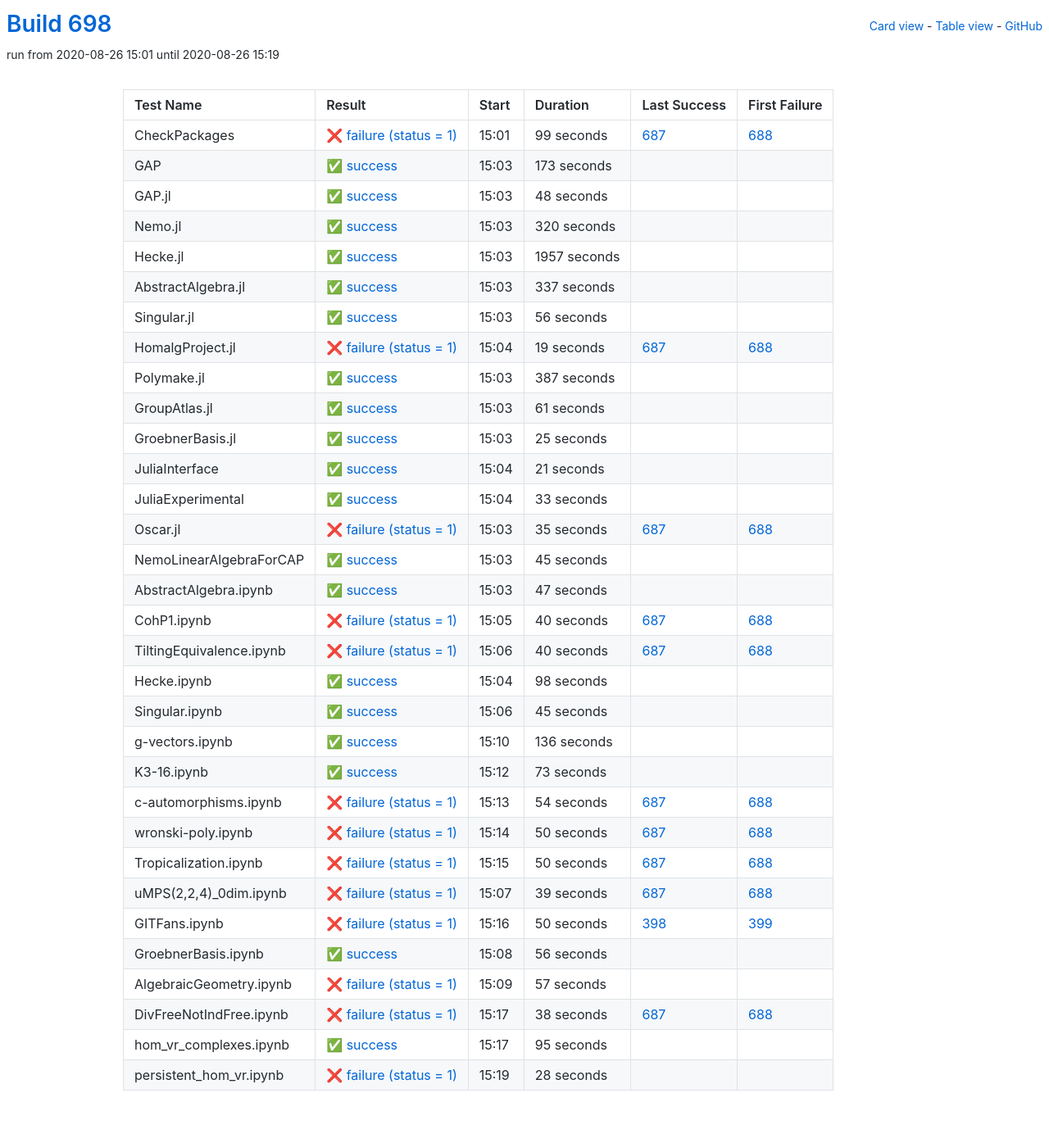
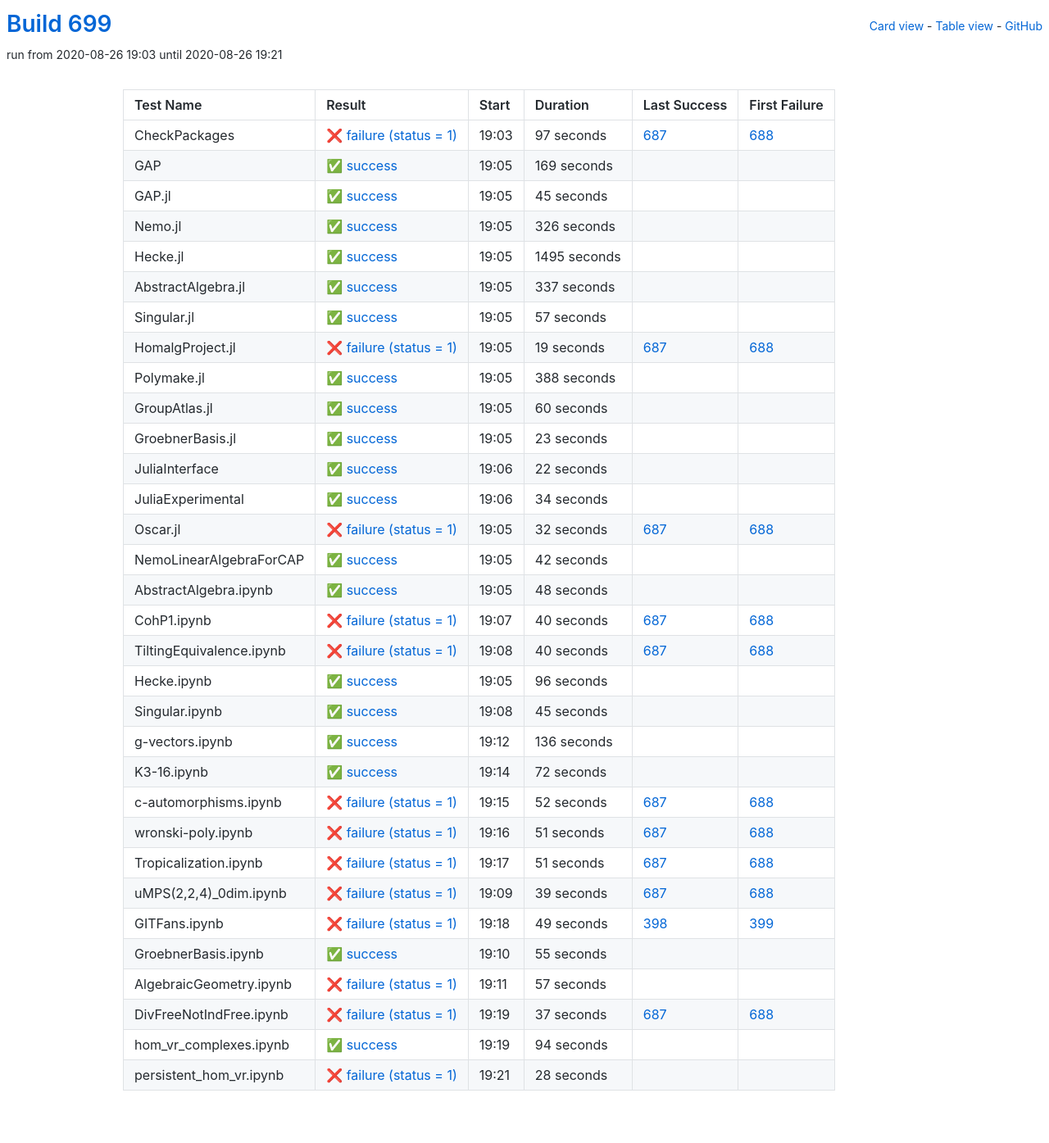
Before and after one commit to oscar-system/oscar-ci-status-stable, a Jekyll site: the page built from table.html, in a window 1280 px wide. Shown: the whole page at 82% size. Built offline with Jekyll 4.4.1, drawn with Linux system fonts in a browser that asks for light colours.

Commit message:
Build #699

```diff
--- a/_data/ci.yml
+++ b/_data/ci.yml
@@ -1,6 +1,6 @@
 ---
-build: 698
-build_url: https://oscarci.mathematik.uni-kl.de/job/oscar-stable/698/
+build: 699
+build_url: https://oscarci.mathematik.uni-kl.de/job/oscar-stable/699/
 job: oscar-stable
 organization: oscar-system
 repo: oscar-ci-status-stable
@@ -8,68 +8,68 @@ repourl: https://github.com/oscar-system/oscar-ci-status-stable
 tests:
 - name: CheckPackages
   id: checkpackages
-  log: https://oscarci.mathematik.uni-kl.de/job/oscar-stable/698/artifact/logs/build-698/CheckPackages.log
-  start: 2020-08-26 15:01
+  log: https://oscarci.mathematik.uni-kl.de/job/oscar-stable/699/artifact/logs/build-699/CheckPackages.log
+  start: 2020-08-26 19:03
   success: false
   exitcode: 1
   status: failure
-  duration: 99
+  duration: 97
   last_success: 687
   last_success_url: https://oscarci.mathematik.uni-kl.de/job/oscar-stable/687/
   first_failure: 688
   first_failure_url: https://oscarci.mathematik.uni-kl.de/job/oscar-stable/688/
 - name: GAP
   id: gap
-  log: https://oscarci.mathematik.uni-kl.de/job/oscar-stable/698/artifact/logs/build-698/GAP.log
-  start: 2020-08-26 15:03
+  log: https://oscarci.mathematik.uni-kl.de/job/oscar-stable/699/artifact/logs/build-699/GAP.log
+  start: 2020-08-26 19:05
   success: true
   exitcode: 0
   status: success
-  duration: 173
+  duration: 169
   last_success: false
   last_success_url:
   first_failure: false
   first_failure_url:
 - name: GAP.jl
   id: gap-jl
-  log: https://oscarci.mathematik.uni-kl.de/job/oscar-stable/698/artifact/logs/build-698/GAP.jl.log
-  start: 2020-08-26 15:03
+  log: https://oscarci.mathematik.uni-kl.de/job/oscar-stable/699/artifact/logs/build-699/GAP.jl.log
+  start: 2020-08-26 19:05
   success: true
   exitcode: 0
   status: success
-  duration: 48
+  duration: 45
   last_success: false
   last_success_url:
   first_failure: false
   first_failure_url:
 - name: Nemo.jl
   id: nemo-jl
-  log: https://oscarci.mathematik.uni-kl.de/job/oscar-stable/698/artifact/logs/build-698/Nemo.jl.log
-  start: 2020-08-26 15:03
+  log: https://oscarci.mathematik.uni-kl.de/job/oscar-stable/699/artifact/logs/build-699/Nemo.jl.log
+  start: 2020-08-26 19:05
   success: true
   exitcode: 0
   status: success
-  duration: 320
+  duration: 326
   last_success: false
   last_success_url:
   first_failure: false
   first_failure_url:
 - name: Hecke.jl
   id: hecke-jl
-  log: https://oscarci.mathematik.uni-kl.de/job/oscar-stable/698/artifact/logs/build-698/Hecke.jl.log
-  start: 2020-08-26 15:03
+  log: https://oscarci.mathematik.uni-kl.de/job/oscar-stable/699/artifact/logs/build-699/Hecke.jl.log
+  start: 2020-08-26 19:05
   success: true
   exitcode: 0
   status: success
-  duration: 1957
+  duration: 1495
   last_success: false
   last_success_url:
   first_failure: false
   first_failure_url:
 - name: AbstractAlgebra.jl
   id: abstractalgebra-jl
-  log: https://oscarci.mathematik.uni-kl.de/job/oscar-stable/698/artifact/logs/build-698/AbstractAlgebra.jl.log
-  start: 2020-08-26 15:03
+  log: https://oscarci.mathematik.uni-kl.de/job/oscar-stable/699/artifact/logs/build-699/AbstractAlgebra.jl.log
+  start: 2020-08-26 19:05
   success: true
   exitcode: 0
   status: success
@@ -80,20 +80,20 @@ tests:
   first_failure_url:
 - name: Singular.jl
   id: singular-jl
-  log: https://oscarci.mathematik.uni-kl.de/job/oscar-stable/698/artifact/logs/build-698/Singular.jl.log
-  start: 2020-08-26 15:03
+  log: https://oscarci.mathematik.uni-kl.de/job/oscar-stable/699/artifact/logs/build-699/Singular.jl.log
+  start: 2020-08-26 19:05
   success: true
   exitcode: 0
   status: success
-  duration: 56
+  duration: 57
   last_success: false
   last_success_url:
   first_failure: false
   first_failure_url:
 - name: HomalgProject.jl
   id: homalgproject-jl
-  log: https://oscarci.mathematik.uni-kl.de/job/oscar-stable/698/artifact/logs/build-698/HomalgProject.jl.log
-  start: 2020-08-26 15:04
+  log: https://oscarci.mathematik.uni-kl.de/job/oscar-stable/699/artifact/logs/build-699/HomalgProject.jl.log
+  start: 2020-08-26 19:05
   success: false
   exitcode: 1
   status: failure
@@ -104,104 +104,104 @@ tests:
   first_failure_url: https://oscarci.mathematik.uni-kl.de/job/oscar-stable/688/
 - name: Polymake.jl
   id: polymake-jl
-  log: https://oscarci.mathematik.uni-kl.de/job/oscar-stable/698/artifact/logs/build-698/Polymake.jl.log
-  start: 2020-08-26 15:03
+  log: https://oscarci.mathematik.uni-kl.de/job/oscar-stable/699/artifact/logs/build-699/Polymake.jl.log
+  start: 2020-08-26 19:05
   success: true
   exitcode: 0
   status: success
-  duration: 387
+  duration: 388
   last_success: false
   last_success_url:
   first_failure: false
   first_failure_url:
 - name: GroupAtlas.jl
   id: groupatlas-jl
-  log: https://oscarci.mathematik.uni-kl.de/job/oscar-stable/698/artifact/logs/build-698/GroupAtlas.jl.log
-  start: 2020-08-26 15:03
+  log: https://oscarci.mathematik.uni-kl.de/job/oscar-stable/699/artifact/logs/build-699/GroupAtlas.jl.log
+  start: 2020-08-26 19:05
   success: true
   exitcode: 0
   status: success
-  duration: 61
+  duration: 60
   last_success: false
   last_success_url:
   first_failure: false
   first_failure_url:
 - name: GroebnerBasis.jl
   id: groebnerbasis-jl
-  log: https://oscarci.mathematik.uni-kl.de/job/oscar-stable/698/artifact/logs/build-698/GroebnerBasis.jl.log
-  start: 2020-08-26 15:03
+  log: https://oscarci.mathematik.uni-kl.de/job/oscar-stable/699/artifact/logs/build-699/GroebnerBasis.jl.log
+  start: 2020-08-26 19:05
   success: true
   exitcode: 0
   status: success
-  duration: 25
+  duration: 23
   last_success: false
   last_success_url:
   first_failure: false
   first_failure_url:
 - name: JuliaInterface
   id: juliainterface
-  log: https://oscarci.mathematik.uni-kl.de/job/oscar-stable/698/artifact/logs/build-698/JuliaInterface.log
-  start: 2020-08-26 15:04
+  log: https://oscarci.mathematik.uni-kl.de/job/oscar-stable/699/artifact/logs/build-699/JuliaInterface.log
+  start: 2020-08-26 19:06
   success: true
   exitcode: 0
   status: success
-  duration: 21
+  duration: 22
   last_success: false
   last_success_url:
   first_failure: false
   first_failure_url:
 - name: JuliaExperimental
   id: juliaexperimental
-  log: https://oscarci.mathematik.uni-kl.de/job/oscar-stable/698/artifact/logs/build-698/JuliaExperimental.log
-  start: 2020-08-26 15:04
+  log: https://oscarci.mathematik.uni-kl.de/job/oscar-stable/699/artifact/logs/build-699/JuliaExperimental.log
+  start: 2020-08-26 19:06
   success: true
   exitcode: 0
   status: success
-  duration: 33
+  duration: 34
   last_success: false
   last_success_url:
   first_failure: false
   first_failure_url:
 - name: Oscar.jl
   id: oscar-jl
-  log: https://oscarci.mathematik.uni-kl.de/job/oscar-stable/698/artifact/logs/build-698/Oscar.jl.log
-  start: 2020-08-26 15:03
+  log: https://oscarci.mathematik.uni-kl.de/job/oscar-stable/699/artifact/logs/build-699/Oscar.jl.log
+  start: 2020-08-26 19:05
   success: false
   exitcode: 1
   status: failure
-  duration: 35
+  duration: 32
   last_success: 687
   last_success_url: https://oscarci.mathematik.uni-kl.de/job/oscar-stable/687/
   first_failure: 688
   first_failure_url: https://oscarci.mathematik.uni-kl.de/job/oscar-stable/688/
 - name: NemoLinearAlgebraForCAP
   id: nemolinearalgebraforcap
-  log: https://oscarci.mathematik.uni-kl.de/job/oscar-stable/698/artifact/logs/build-698/NemoLinearAlgebraForCAP.log
-  start: 2020-08-26 15:03
+  log: https://oscarci.mathematik.uni-kl.de/job/oscar-stable/699/artifact/logs/build-699/NemoLinearAlgebraForCAP.log
+  start: 2020-08-26 19:05
   success: true
   exitcode: 0
   status: success
-  duration: 45
+  duration: 42
   last_success: false
   last_success_url:
   first_failure: false
   first_failure_url:
 - name: AbstractAlgebra.ipynb
   id: abstractalgebra-ipynb
-  log: https://oscarci.mathematik.uni-kl.de/job/oscar-stable/698/artifact/logs/build-698/AbstractAlgebra.ipynb.log
-  start: 2020-08-26 15:03
+  log: https://oscarci.mathematik.uni-kl.de/job/oscar-stable/699/artifact/logs/build-699/AbstractAlgebra.ipynb.log
+  start: 2020-08-26 19:05
   success: true
   exitcode: 0
   status: success
-  duration: 47
+  duration: 48
   last_success: false
   last_success_url:
   first_failure: false
   first_failure_url:
 - name: CohP1.ipynb
   id: cohp1-ipynb
-  log: https://oscarci.mathematik.uni-kl.de/job/oscar-stable/698/artifact/logs/build-698/CohP1.ipynb.log
-  start: 2020-08-26 15:05
+  log: https://oscarci.mathematik.uni-kl.de/job/oscar-stable/699/artifact/logs/build-699/CohP1.ipynb.log
+  start: 2020-08-26 19:07
   success: false
   exitcode: 1
   status: failure
@@ -212,8 +212,8 @@ tests:
   first_failure_url: https://oscarci.mathematik.uni-kl.de/job/oscar-stable/688/
 - name: TiltingEquivalence.ipynb
   id: tiltingequivalence-ipynb
-  log: https://oscarci.mathematik.uni-kl.de/job/oscar-stable/698/artifact/logs/build-698/TiltingEquivalence.ipynb.log
-  start: 2020-08-26 15:06
+  log: https://oscarci.mathematik.uni-kl.de/job/oscar-stable/699/artifact/logs/build-699/TiltingEquivalence.ipynb.log
+  start: 2020-08-26 19:08
   success: false
   exitcode: 1
   status: failure
@@ -224,20 +224,20 @@ tests:
   first_failure_url: https://oscarci.mathematik.uni-kl.de/job/oscar-stable/688/
 - name: Hecke.ipynb
   id: hecke-ipynb
-  log: https://oscarci.mathematik.uni-kl.de/job/oscar-stable/698/artifact/logs/build-698/Hecke.ipynb.log
-  start: 2020-08-26 15:04
+  log: https://oscarci.mathematik.uni-kl.de/job/oscar-stable/699/artifact/logs/build-699/Hecke.ipynb.log
+  start: 2020-08-26 19:05
   success: true
   exitcode: 0
   status: success
-  duration: 98
+  duration: 96
   last_success: false
   last_success_url:
   first_failure: false
   first_failure_url:
 - name: Singular.ipynb
   id: singular-ipynb
-  log: https://oscarci.mathematik.uni-kl.de/job/oscar-stable/698/artifact/logs/build-698/Singular.ipynb.log
-  start: 2020-08-26 15:06
+  log: https://oscarci.mathematik.uni-kl.de/job/oscar-stable/699/artifact/logs/build-699/Singular.ipynb.log
+  start: 2020-08-26 19:08
   success: true
   exitcode: 0
   status: success
@@ -248,8 +248,8 @@ tests:
   first_failure_url:
 - name: g-vectors.ipynb
   id: g-vectors-ipynb
-  log: https://oscarci.mathematik.uni-kl.de/job/oscar-stable/698/artifact/logs/build-698/g-vectors.ipynb.log
-  start: 2020-08-26 15:10
+  log: https://oscarci.mathematik.uni-kl.de/job/oscar-stable/699/artifact/logs/build-699/g-vectors.ipynb.log
+  start: 2020-08-26 19:12
   success: true
   exitcode: 0
   status: success
@@ -260,56 +260,56 @@ tests:
   first_failure_url:
 - name: K3-16.ipynb
   id: k3-16-ipynb
-  log: https://oscarci.mathematik.uni-kl.de/job/oscar-stable/698/artifact/logs/build-698/K3-16.ipynb.log
-  start: 2020-08-26 15:12
+  log: https://oscarci.mathematik.uni-kl.de/job/oscar-stable/699/artifact/logs/build-699/K3-16.ipynb.log
+  start: 2020-08-26 19:14
   success: true
   exitcode: 0
   status: success
-  duration: 73
+  duration: 72
   last_success: false
   last_success_url:
   first_failure: false
   first_failure_url:
 - name: c-automorphisms.ipynb
   id: c-automorphisms-ipynb
-  log: https://oscarci.mathematik.uni-kl.de/job/oscar-stable/698/artifact/logs/build-698/c-automorphisms.ipynb.log
-  start: 2020-08-26 15:13
+  log: https://oscarci.mathematik.uni-kl.de/job/oscar-stable/699/artifact/logs/build-699/c-automorphisms.ipynb.log
+  start: 2020-08-26 19:15
   success: false
   exitcode: 1
   status: failure
-  duration: 54
+  duration: 52
   last_success: 687
   last_success_url: https://oscarci.mathematik.uni-kl.de/job/oscar-stable/687/
   first_failure: 688
   first_failure_url: https://oscarci.mathematik.uni-kl.de/job/oscar-stable/688/
 - name: wronski-poly.ipynb
   id: wronski-poly-ipynb
-  log: https://oscarci.mathematik.uni-kl.de/job/oscar-stable/698/artifact/logs/build-698/wronski-poly.ipynb.log
-  start: 2020-08-26 15:14
+  log: https://oscarci.mathematik.uni-kl.de/job/oscar-stable/699/artifact/logs/build-699/wronski-poly.ipynb.log
+  start: 2020-08-26 19:16
   success: false
   exitcode: 1
   status: failure
-  duration: 50
+  duration: 51
   last_success: 687
   last_success_url: https://oscarci.mathematik.uni-kl.de/job/oscar-stable/687/
   first_failure: 688
   first_failure_url: https://oscarci.mathematik.uni-kl.de/job/oscar-stable/688/
 - name: Tropicalization.ipynb
   id: tropicalization-ipynb
-  log: https://oscarci.mathematik.uni-kl.de/job/oscar-stable/698/artifact/logs/build-698/Tropicalization.ipynb.log
-  start: 2020-08-26 15:15
+  log: https://oscarci.mathematik.uni-kl.de/job/oscar-stable/699/artifact/logs/build-699/Tropicalization.ipynb.log
+  start: 2020-08-26 19:17
   success: false
   exitcode: 1
   status: failure
-  duration: 50
+  duration: 51
   last_success: 687
   last_success_url: https://oscarci.mathematik.uni-kl.de/job/oscar-stable/687/
   first_failure: 688
   first_failure_url: https://oscarci.mathematik.uni-kl.de/job/oscar-stable/688/
 - name: uMPS(2,2,4)_0dim.ipynb
   id: umps-2-2-4-0dim-ipynb
-  log: https://oscarci.mathematik.uni-kl.de/job/oscar-stable/698/artifact/logs/build-698/uMPS-2-2-4-_0dim.ipynb.log
-  start: 2020-08-26 15:07
+  log: https://oscarci.mathematik.uni-kl.de/job/oscar-stable/699/artifact/logs/build-699/uMPS-2-2-4-_0dim.ipynb.log
+  start: 2020-08-26 19:09
   success: false
   exitcode: 1
   status: failure
@@ -320,32 +320,32 @@ tests:
   first_failure_url: https://oscarci.mathematik.uni-kl.de/job/oscar-stable/688/
 - name: GITFans.ipynb
   id: gitfans-ipynb
-  log: https://oscarci.mathematik.uni-kl.de/job/oscar-stable/698/artifact/logs/build-698/GITFans.ipynb.log
-  start: 2020-08-26 15:16
+  log: https://oscarci.mathematik.uni-kl.de/job/oscar-stable/699/artifact/logs/build-699/GITFans.ipynb.log
+  start: 2020-08-26 19:18
   success: false
   exitcode: 1
   status: failure
-  duration: 50
+  duration: 49
   last_success: 398
   last_success_url: https://oscarci.mathematik.uni-kl.de/job/oscar-stable/398/
   first_failure: 399
   first_failure_url: https://oscarci.mathematik.uni-kl.de/job/oscar-stable/399/
 - name: GroebnerBasis.ipynb
   id: groebnerbasis-ipynb
-  log: https://oscarci.mathematik.uni-kl.de/job/oscar-stable/698/artifact/logs/build-698/GroebnerBasis.ipynb.log
-  start: 2020-08-26 15:08
+  log: https://oscarci.mathematik.uni-kl.de/job/oscar-stable/699/artifact/logs/build-699/GroebnerBasis.ipynb.log
+  start: 2020-08-26 19:10
   success: true
   exitcode: 0
   status: success
-  duration: 56
+  duration: 55
   last_success: false
   last_success_url:
   first_failure: false
   first_failure_url:
 - name: AlgebraicGeometry.ipynb
   id: algebraicgeometry-ipynb
-  log: https://oscarci.mathematik.uni-kl.de/job/oscar-stable/698/artifact/logs/build-698/AlgebraicGeometry.ipynb.log
-  start: 2020-08-26 15:09
+  log: https://oscarci.mathematik.uni-kl.de/job/oscar-stable/699/artifact/logs/build-699/AlgebraicGeometry.ipynb.log
+  start: 2020-08-26 19:11
   success: false
   exitcode: 1
   status: failure
@@ -356,32 +356,32 @@ tests:
   first_failure_url:
 - name: DivFreeNotIndFree.ipynb
   id: divfreenotindfree-ipynb
-  log: https://oscarci.mathematik.uni-kl.de/job/oscar-stable/698/artifact/logs/build-698/DivFreeNotIndFree.ipynb.log
-  start: 2020-08-26 15:17
+  log: https://oscarci.mathematik.uni-kl.de/job/oscar-stable/699/artifact/logs/build-699/DivFreeNotIndFree.ipynb.log
+  start: 2020-08-26 19:19
   success: false
   exitcode: 1
   status: failure
-  duration: 38
+  duration: 37
   last_success: 687
   last_success_url: https://oscarci.mathematik.uni-kl.de/job/oscar-stable/687/
   first_failure: 688
   first_failure_url: https://oscarci.mathematik.uni-kl.de/job/oscar-stable/688/
 - name: hom_vr_complexes.ipynb
   id: hom-vr-complexes-ipynb
-  log: https://oscarci.mathematik.uni-kl.de/job/oscar-stable/698/artifact/logs/build-698/hom_vr_complexes.ipynb.log
-  start: 2020-08-26 15:17
+  log: https://oscarci.mathematik.uni-kl.de/job/oscar-stable/699/artifact/logs/build-699/hom_vr_complexes.ipynb.log
+  start: 2020-08-26 19:19
   success: true
   exitcode: 0
   status: success
-  duration: 95
+  duration: 94
   last_success: false
   last_success_url:
   first_failure: false
   first_failure_url:
 - name: persistent_hom_vr.ipynb
   id: persistent-hom-vr-ipynb
-  log: https://oscarci.mathematik.uni-kl.de/job/oscar-stable/698/artifact/logs/build-698/persistent_hom_vr.ipynb.log
-  start: 2020-08-26 15:19
+  log: https://oscarci.mathematik.uni-kl.de/job/oscar-stable/699/artifact/logs/build-699/persistent_hom_vr.ipynb.log
+  start: 2020-08-26 19:21
   success: false
   exitcode: 1
   status: failure
```
Also changed, not shown: README.md.
